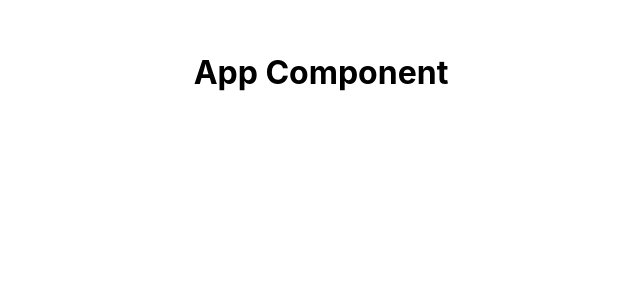
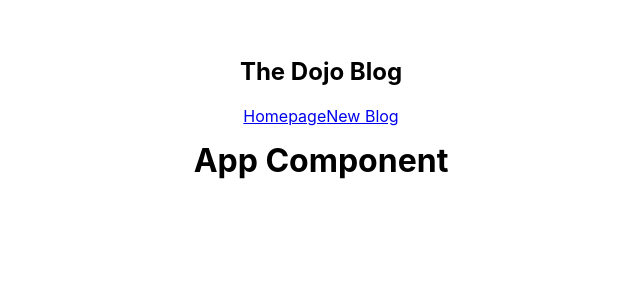
Before and after one commit to KenUdoudo/dojo-blog, a React (Vite) app: page / in a window 1280 px wide. Shown: the top 300 px of the page, without its empty margins (319-959 px from the left). Built offline with nearby package versions, Linux system fonts and the light colour scheme.

Commit message:
adding navbar to app.jsx

```diff
--- a/src/App.jsx
+++ b/src/App.jsx
@@ -1,13 +1,14 @@
-import './App.css'
-
+import './App.css';
+import Navbar from './Navbar';
 function App() {
   return (
     <div className="App">
+      <Navbar />
       <div className="content">
       <h1>App Component</h1>
       </div>
     </div>
-  )
+  );
 }
 
 export default App
--- a/src/Navbar.js
+++ b/src/Navbar.js
@@ -2,6 +2,7 @@ const Navbar = () => {
   return (
     <nav className="navbar">
       <h1>The Dojo Blog</h1>
+
       <div className="links">
         <a href="/">Homepage</a>
         <a href="/create">New Blog</a>
```
